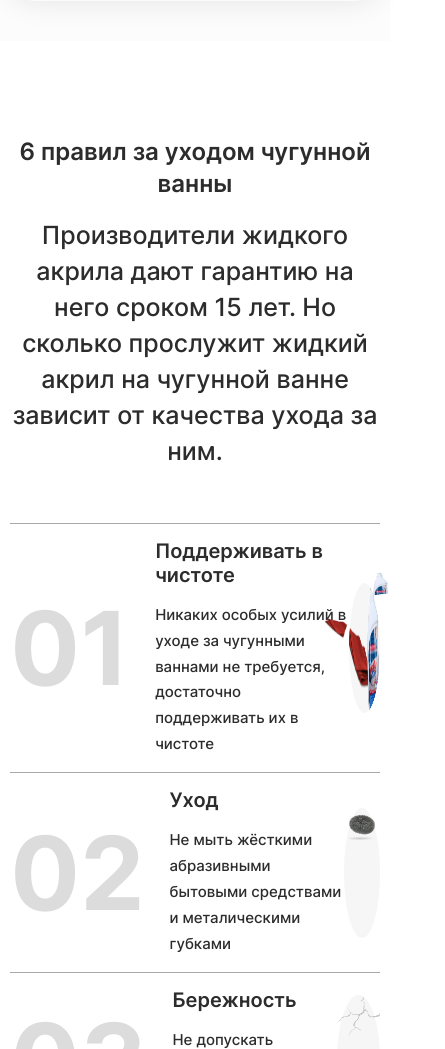
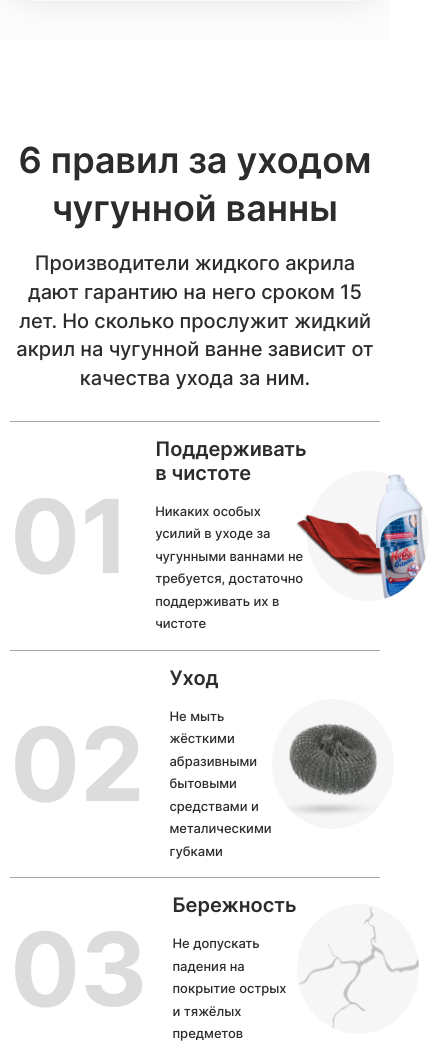
Before and after one commit to Arsen-aga/newWanna, a website: page app/pages/index.html in a window 390 px wide. Shown: the part 9500-10549 px from the top of the page, 445 px wide, since content can reach past the window. Drawn offline with nearby package versions, Linux system fonts and the light colour scheme; files that its build step writes are made by us from their sources; files whose address does not match are found by name.

Commit message:
07.12.2023:

```diff
--- a/app/scss/_global.scss
+++ b/app/scss/_global.scss
@@ -1,4 +1,4 @@
-.main{
+.main {
   padding-bottom: 105px;
 }
 
@@ -43,7 +43,13 @@
   justify-content: center;
 }
 
-.button:hover{
+.button:hover {
   background-color: rgb(250 193 68 / 76%);
   transition: 0.4s;
 }
+
+@media (max-width: 960px) {
+  .main {
+    padding-bottom: 45px;
+  }
+}
--- a/app/scss/_rules.scss
+++ b/app/scss/_rules.scss
@@ -1,9 +1,11 @@
 .rules {
   color: $default-text-color;
   @extend %inter-500;
-  &__inner{
+
+  &__inner {
     padding-top: 95px;
   }
+
   &__title {
     @extend %inter-600;
     text-align: center;
@@ -54,10 +56,16 @@
     }
 
     &-right {
+      position: relative;
       height: 130px;
       width: 130px;
       border-radius: 50%;
       background-color: #F6F6F6;
+    }
+    &-img{
+      position: absolute;
+      height: 100%;
+      width: 100%;
     }
   }
 }
@@ -85,3 +93,31 @@
   top: -16px;
   right: -14px;
 }
+
+@media (max-width: 960px) {
+  .rules {
+    &__title {
+      font-size: 36px;
+    }
+
+    &__descr {
+      max-width: 588;
+      margin: 0 auto 28px;
+      font-size: 20px;
+    }
+
+    &__item-info {
+      max-width: 350px;
+    }
+
+    &__item-descr {
+      font-size: 13px;
+    }
+
+    &__item-right {
+      min-height: 122px;
+      min-width: 122px;
+    }
+  }
+
+}
```
